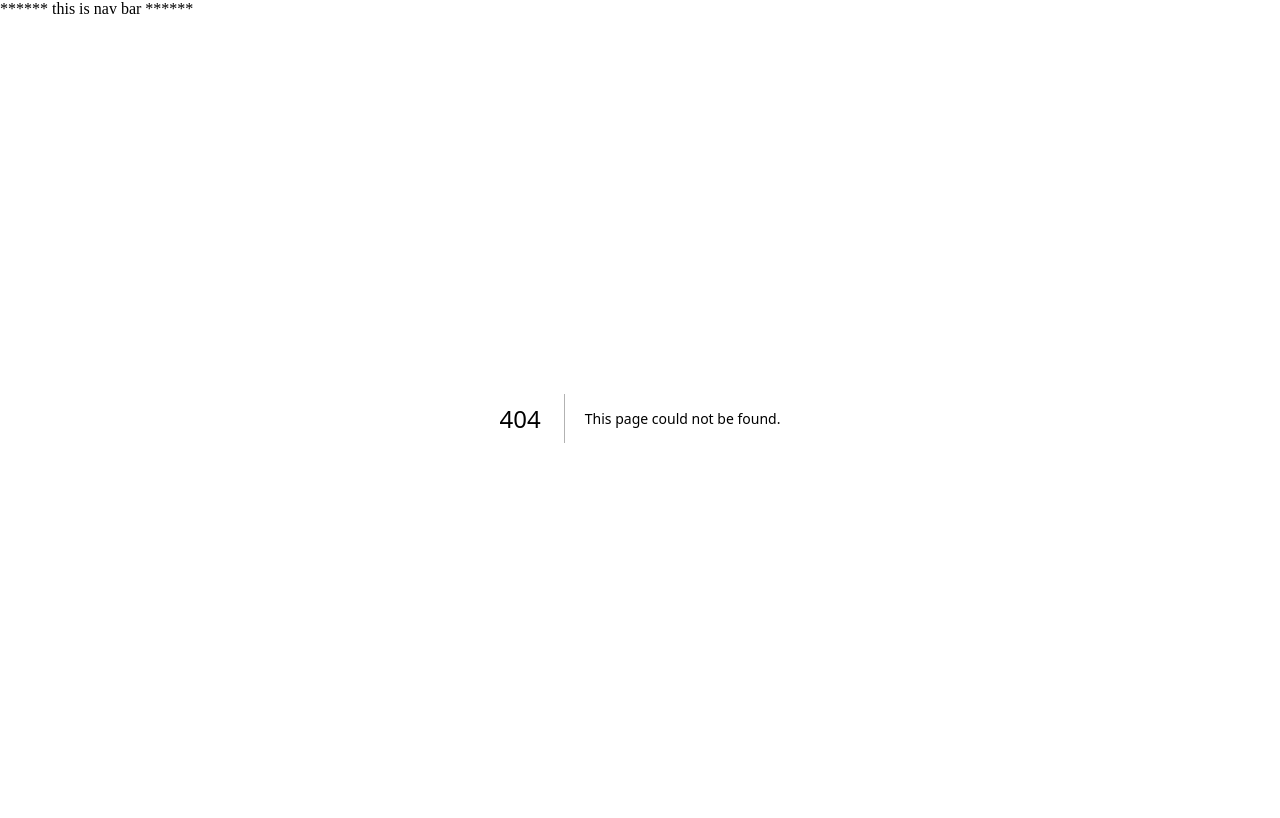
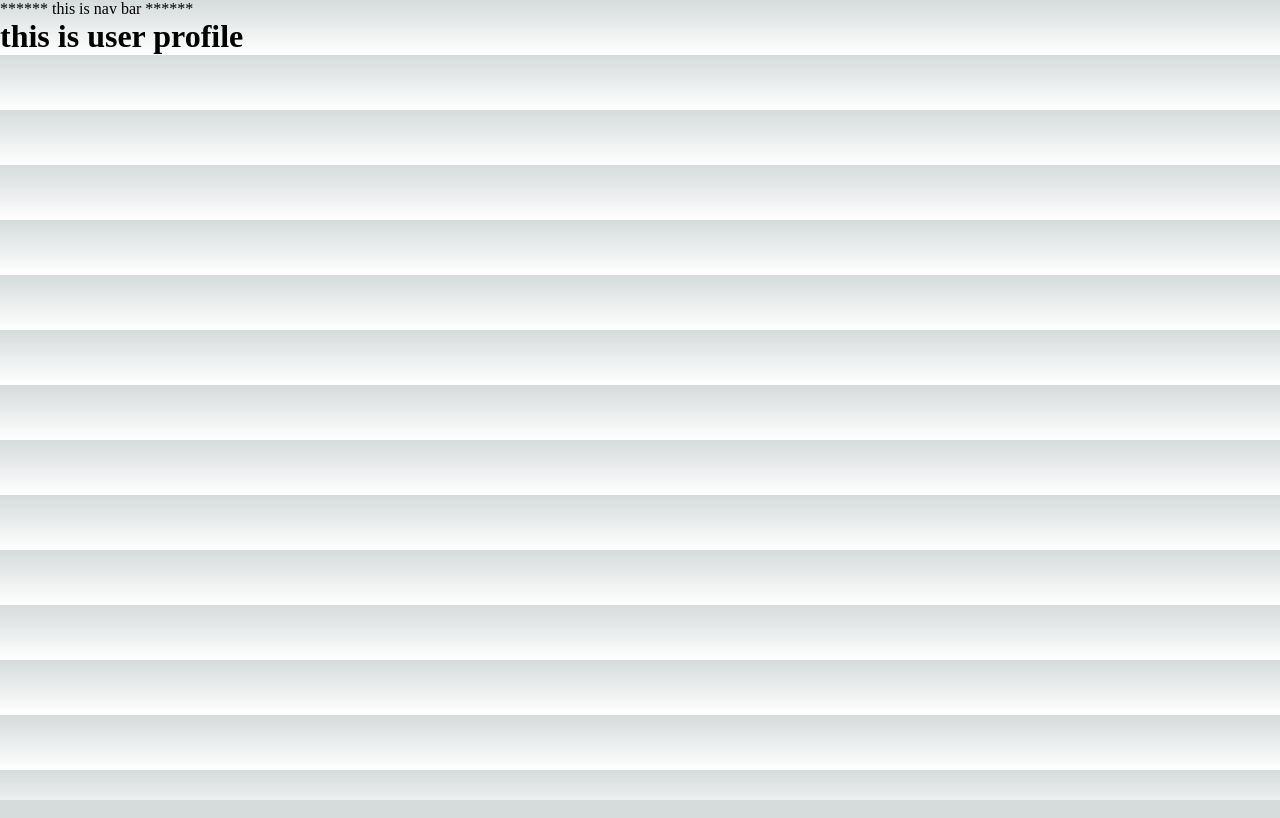
Before and after one commit to sbaiti1/NextJs-Course, a Next.js app: page /testLoading in a window 1280 px wide. Before the commit this address had no page. Built offline with nearby package versions, Linux system fonts and the light colour scheme.

Commit message:
fixing bugs

```diff
--- /dev/null
+++ b/app/testLoading/UserProfile.jsx
@@ -0,0 +1,7 @@
+export default function UserProfile(){
+    return(
+        <>
+            <h1>this is user profile</h1>
+        </>
+    )
+}
--- /dev/null
+++ b/app/testLoading/page.jsx
@@ -0,0 +1,16 @@
+
+import React, { Suspense } from 'react';
+import UserProfile from './UserProfile';
+// const UserProfile = React.lazy(() => import('./UserProfile'));
+
+function Page() {
+  return (
+    <div>
+      <Suspense fallback={<div>Loading...</div>}>
+        <UserProfile />
+      </Suspense>
+    </div>
+  );
+}
+
+export default Page;
```
